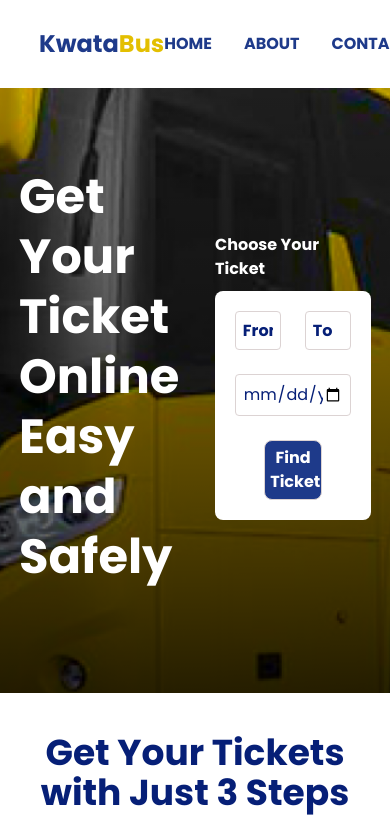
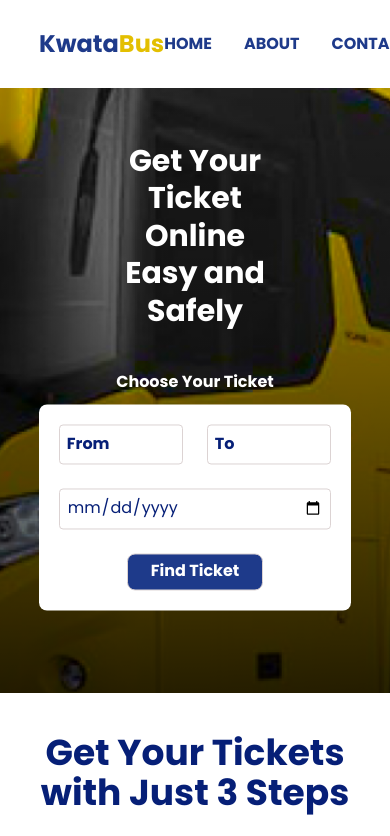
Before and after one commit to Patrickodida/KwataBus-App, a React (Vite) app: page / in a window 390 px wide. Shown: the top 836 px of the page. Built offline with nearby package versions, Linux system fonts and the light colour scheme.

Commit message:
Modify the hero section by making it responsive

```diff
--- a/src/components/Hero.jsx
+++ b/src/components/Hero.jsx
@@ -4,24 +4,35 @@ function Hero() {
   return (
     <div>
       <section className=" hero-section my-10">
-        <div className="hero-over-lay">
-        </div>
-        <div className="hero-content justify-center gap-10 w-4/5 max-w-7xl mx-auto">
-          <div className="text-5xl w-2/4 font-bold leading-tight">
+        <div className="hero-over-lay"></div>
+        <div className="hero-content justify-center gap-10 w-4/5 max-w-7xl mx-auto flex flex-col lg:flex-row justify-center">
+          <div className="hero-text w-2/4 font-bold leading-tight text-3xl lg:text-5xl lg:text-left text-center">
             <h1>Get Your Ticket Online Easy and Safely</h1>
           </div>
-          <div className="w-2/4">
-            <h2 className="text-base pb-2.5 font-bold">Choose Your Ticket</h2>
+          <div className="hero-form w-full lg:w-2/4">
+            <h2 className="lg:text-left text-center  pb-2.5 font-bold">
+              Choose Your Ticket
+            </h2>
             <form className="p-5 form-center bg-white rounded-lg">
-              <div className="form-row">
-                <input type="text" placeholder="From" className="mb-1 text-blue-900 rounded" />
+              <div className="form-row sm:w-full">
+                <input
+                  type="text"
+                  placeholder="From"
+                  className="mb-1 text-blue-900 rounded"
+                />
 
-                <input type="text" placeholder="To" className="text-blue-900 rounded" />
+                <input
+                  type="text"
+                  placeholder="To"
+                  className="text-blue-900 rounded"
+                />
               </div>
 
               <input type="date" className="text-blue-900 rounded" />
 
-              <button type="submit" className="bg-blue-900 rounded-lg">Find Ticket</button>
+              <button type="submit" className="bg-blue-900 rounded-lg">
+                Find Ticket
+              </button>
             </form>
           </div>
         </div>
```
